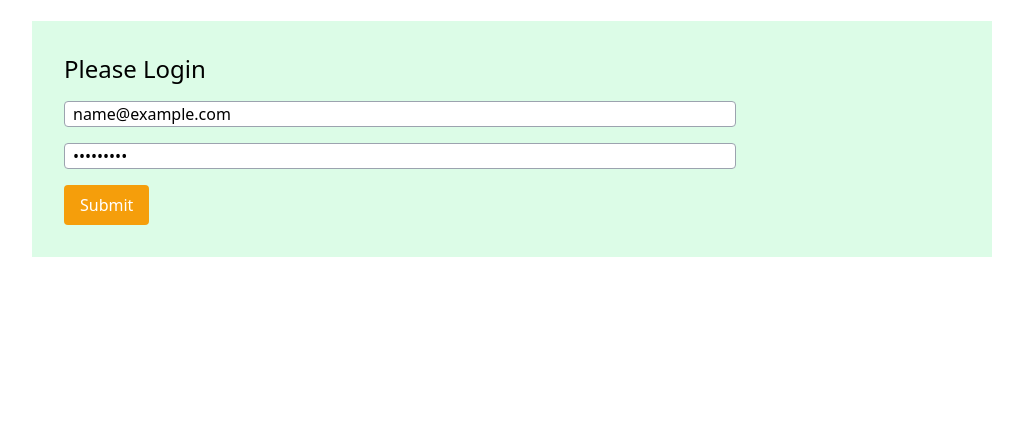
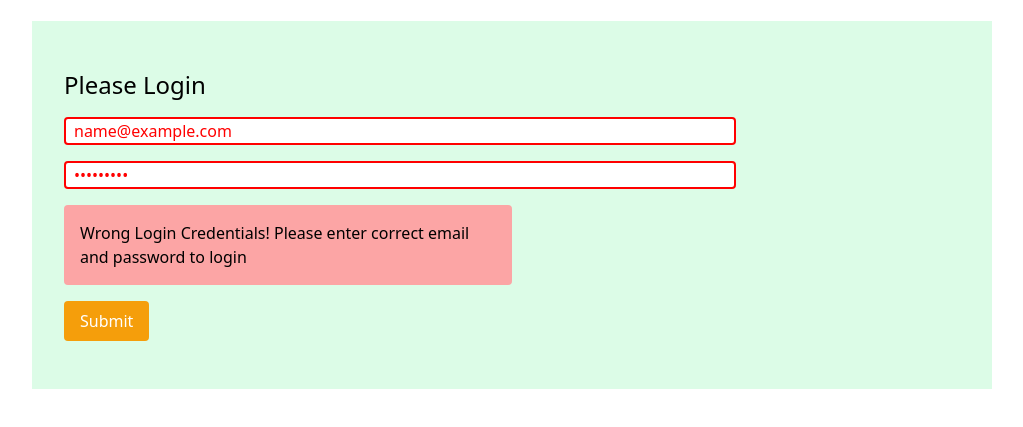
Before and after one commit to abujakariacse/simple-banking-transaction, a plain HTML site: page index.html in a window 1280 px wide. Both pictures are taken after typing "name@example.com", "Sample123" into the empty fields and a click on the button "Submit". Shown: the part 107-534 px from the top of the page, without its empty margins (128-1151 px from the left). Drawn offline with nearby package versions, Linux system fonts and the light colour scheme.

Commit message:
login.js file ready

```diff
--- a/index.html
+++ b/index.html
@@ -16,17 +16,26 @@
         </h1>
     </header>
     <main>
-        <section class="bg-green-100 w-3/4 mx-auto mt-8 p-8">
+        <section class="bg-green-100 w-3/4 mx-auto mt-8 p-8 py-12">
             <h3 class="text-2xl mb-4">Please Login</h3>
             <div>
-                <input class="border block border-gray-400 rounded w-3/4 mb-4 px-2" type="text" name="" id=""
-                    placeholder="Your Email">
-                <input class="border block border-gray-400 rounded w-3/4 mb-4 px-2" type="password" name="" id=""
-                    placeholder="Your Password">
-                <button class="bg-amber-500	px-4 py-2 text-white font-medium rounded">Submit</button>
+                <input id="email-field" class="border block border-gray-400 rounded w-3/4 mb-4 px-2" type="text" name=""
+                    id="" placeholder="Your Email">
+                <input id="password-field" class="border block border-gray-400 rounded w-3/4 mb-4 px-2" type="password"
+                    name="" id="" placeholder="Your Password">
+                <p id="error-message" class="bg-red-300 py-4 px-4 rounded w-2/4 mb-4 font-light hidden">Wrong Login
+                    Credentials! Please
+                    enter
+                    correct email
+                    and
+                    password
+                    to
+                    login</p>
+                <button id="login-btn" class="bg-amber-500	px-4 py-2 text-white font-medium rounded">Submit</button>
             </div>
         </section>
     </main>
+    <script src="js/login.js"></script>
 </body>
 
 </html>
--- /dev/null
+++ b/js/login.js
@@ -0,0 +1,27 @@
+// Button Event Handler Adding & taking value from input field
+document.getElementById('login-btn').addEventListener('click',function(){
+
+    const emailInput = document.getElementById('email-field');
+    const email = emailInput.value;
+
+    const passwordInput = document.getElementById('password-field');
+    const password = passwordInput.value;
+
+    // Comaparing Email and password
+    if(email == 'admin' && password == 'admin'){
+        window.location.href='https://google.com';
+    }
+    else{
+        loginError('email-field')
+        loginError('password-field')
+        document.getElementById('error-message').style.display = 'block';
+    }
+})
+
+//Fake Login Credential Error Throw
+function loginError(id){
+    const error = document.getElementById(id);
+    error.style.border = '2px solid red';
+    error.style.color='red';
+
+}
```
